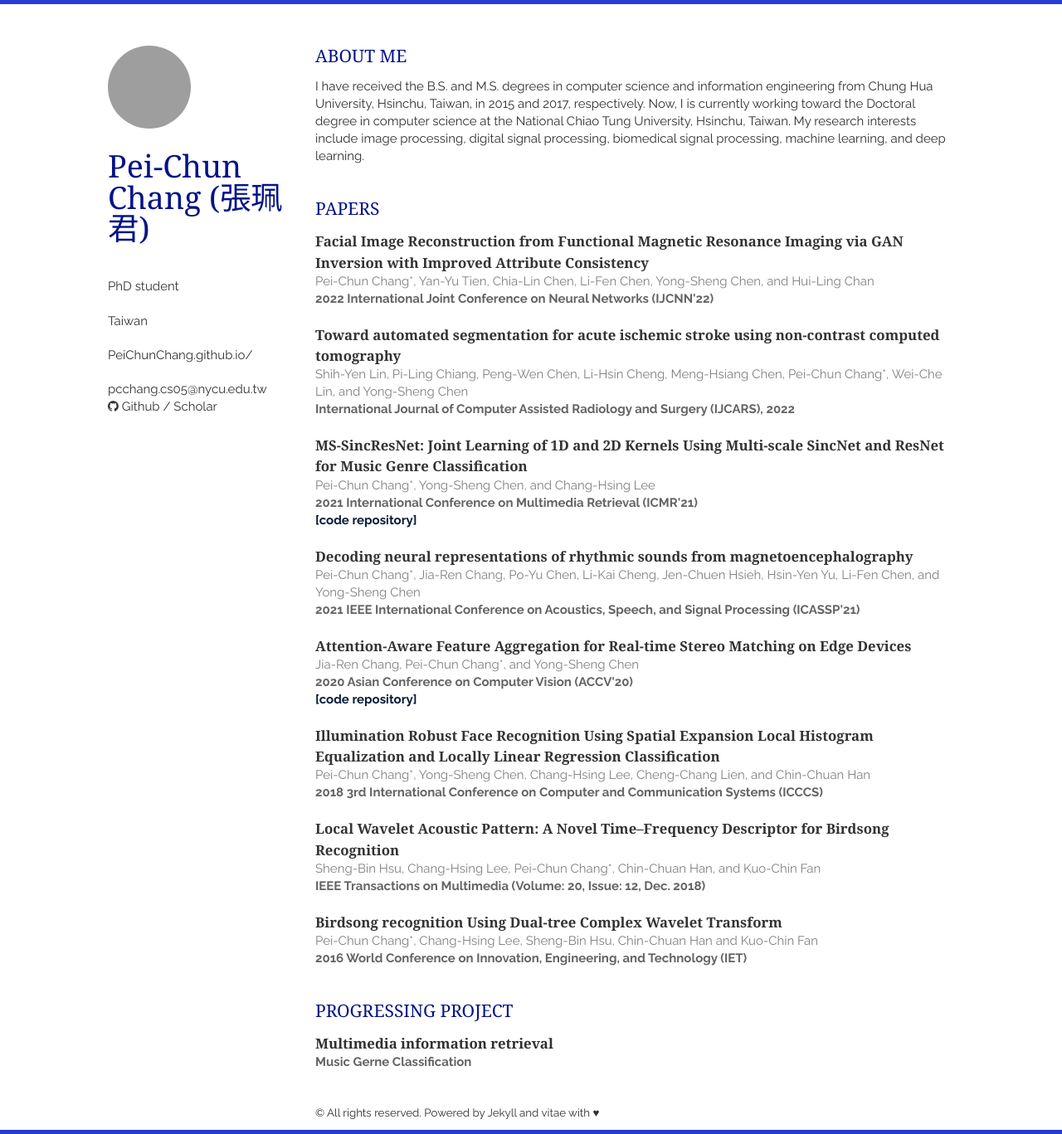
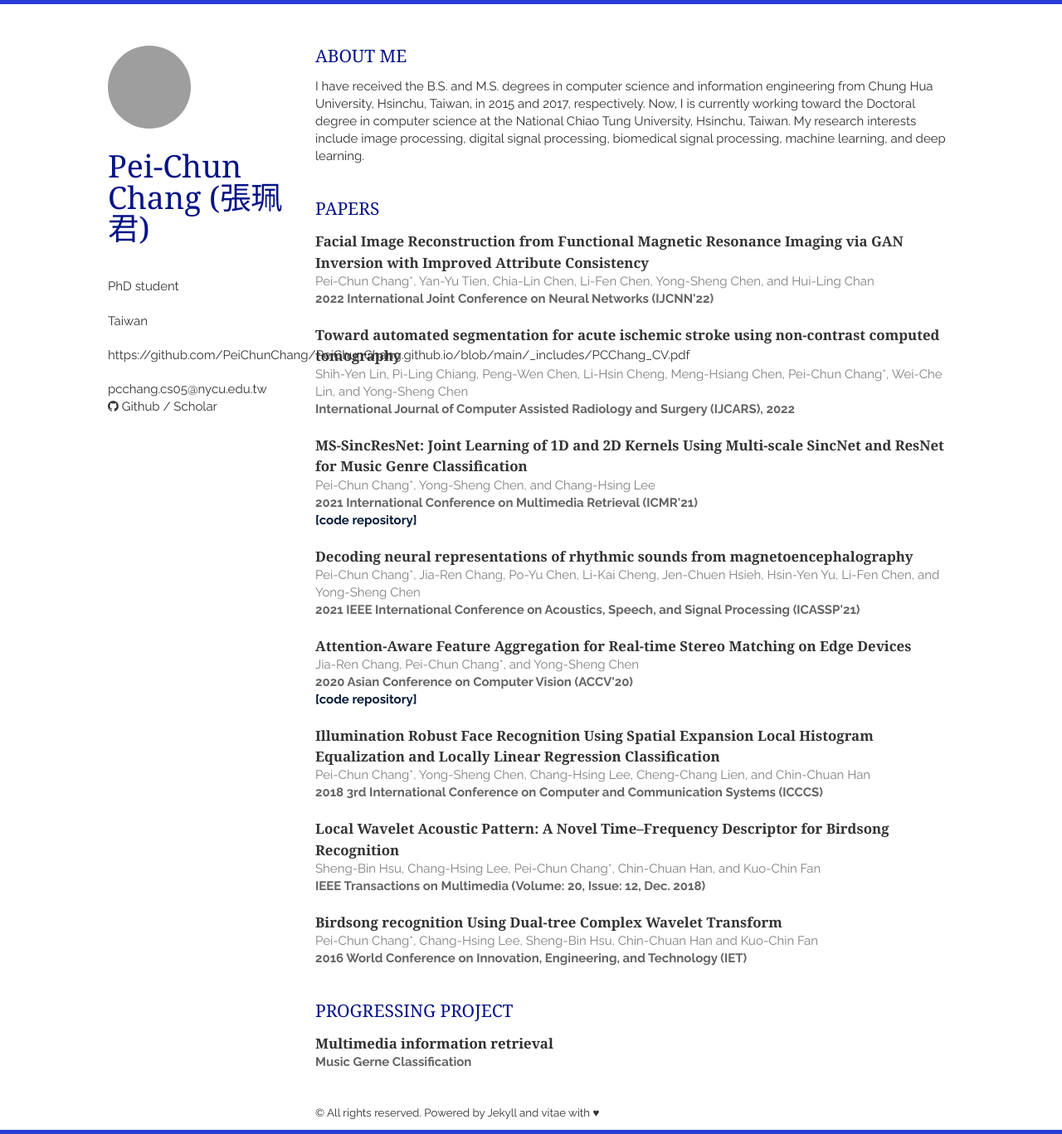
Before and after one commit to PeiChunChang/PeiChunChang.github.io, a Jekyll site: the page built from index.html, in a window 1280 px wide. Shown: the whole page at 83% size. Built offline with Jekyll 4.4.1, drawn with Linux system fonts in a browser that asks for light colours; nearby versions of some CDN libraries; the list of posts is cut into pages by our own code; a style sheet for code colours, icons or effects is not loaded; some of the changed lines change nothing that is shown; grey boxes are pictures that could not be loaded.

Commit message:
Update _config.yml

```diff
--- a/_config.yml
+++ b/_config.yml
@@ -7,7 +7,7 @@ paginate: 5
 plugins: [jekyll-paginate]
 port: 4000
 safe: true
-url: https://github.com/PeiChunChang/_includes/PCChang_CV.pdf
+url: https://github.com/PeiChunChang.github.io/
 author: Pei-Chun Chang (張珮君)
 
 # edit this section with your information
@@ -18,8 +18,8 @@ title: Pei-Chun Chang's website
 name: Pei-Chun Chang (張珮君)
 email: pcchang.cs05@nycu.edu.tw
 email_full: mailto:pcchang.cs05@nycu.edu.tw
-website: PeiChunChang.github.io/
-website_full: https://peichunchang.github.io/
+website: https://github.com/PeiChunChang/PeiChunChang.github.io/blob/main/_includes/PCChang_CV.pdf
+website_full: https://github.com/PeiChunChang/PeiChunChang.github.io/blob/main/_includes/PCChang_CV.pdf
 github: PeiChunChang/
 twitter: twitter
 tel:
```
